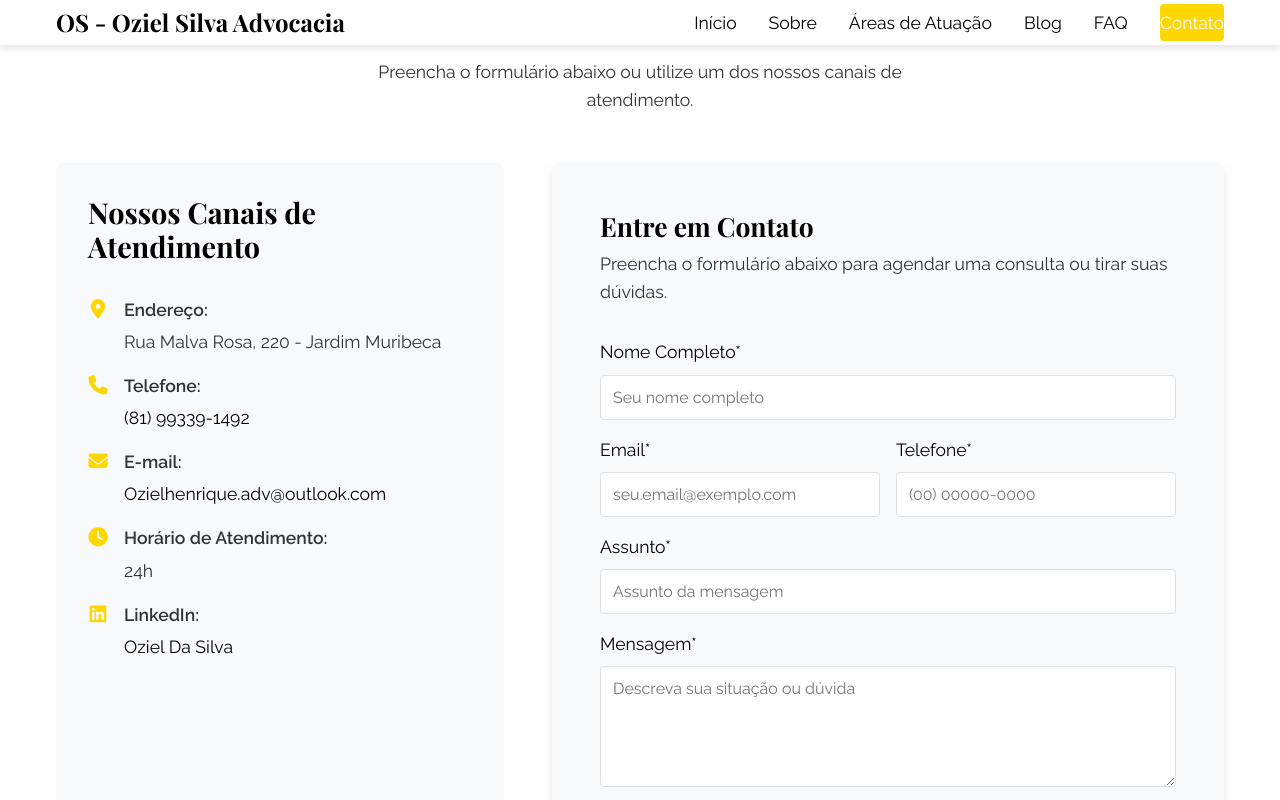
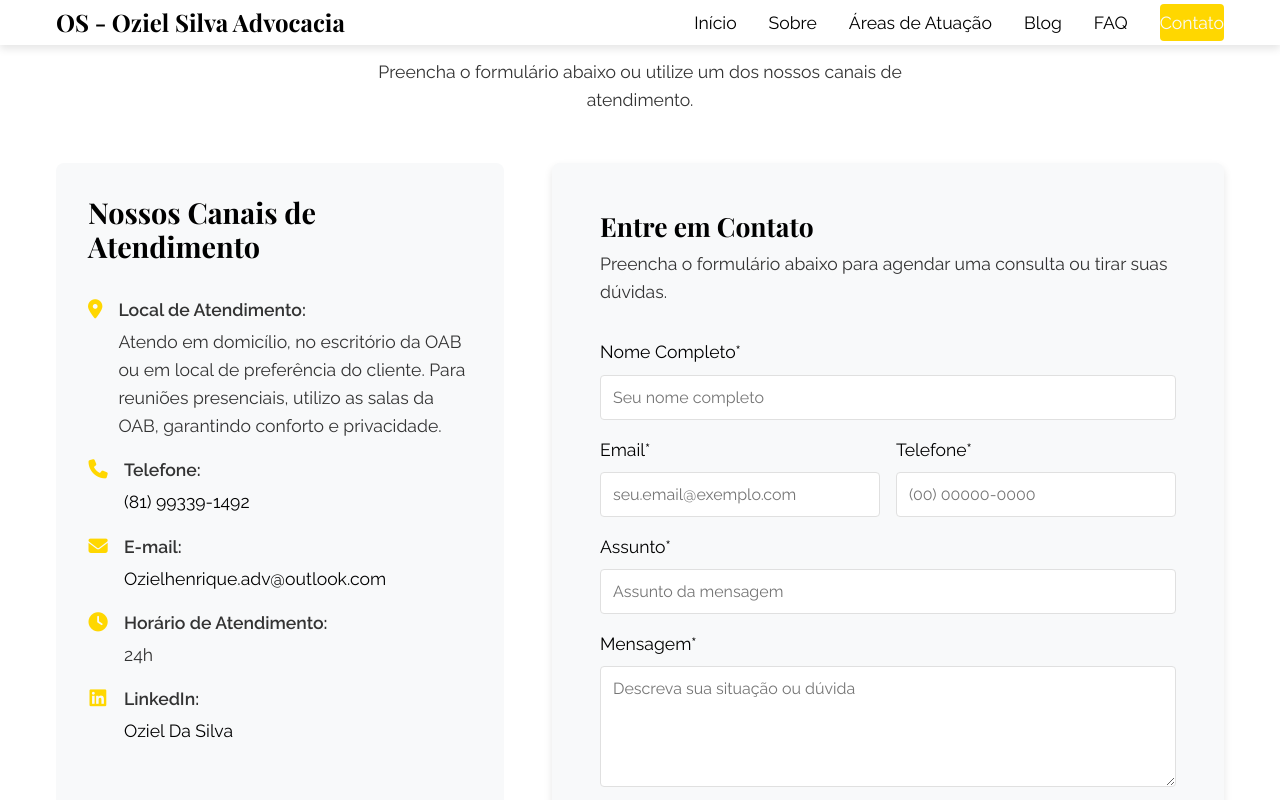
Before and after one commit to marcos-gabriel-lima/site_adv, a React app: page /contato in a window 1280 px wide. Shown: the top 800 px of the page. Built offline with nearby package versions, Linux system fonts and the light colour scheme.

Commit message:
refactor: Atualiza local de atendimento para abordagem flexível (domicílio, OAB, preferência do cliente)

```diff
--- a/src/pages/Contato/Contato.js
+++ b/src/pages/Contato/Contato.js
@@ -17,8 +17,8 @@ const Contato = () => {
             <div className="detalhe-item">
               <i className="fas fa-map-marker-alt"></i>
               <div>
-                <strong>Endereço:</strong>
-                <p>Rua Malva Rosa, 220 - Jardim Muribeca</p>
+                <strong>Local de Atendimento:</strong>
+                <p>Atendo em domicílio, no escritório da OAB ou em local de preferência do cliente. Para reuniões presenciais, utilizo as salas da OAB, garantindo conforto e privacidade.</p>
               </div>
             </div>
             <div className="detalhe-item">
```
